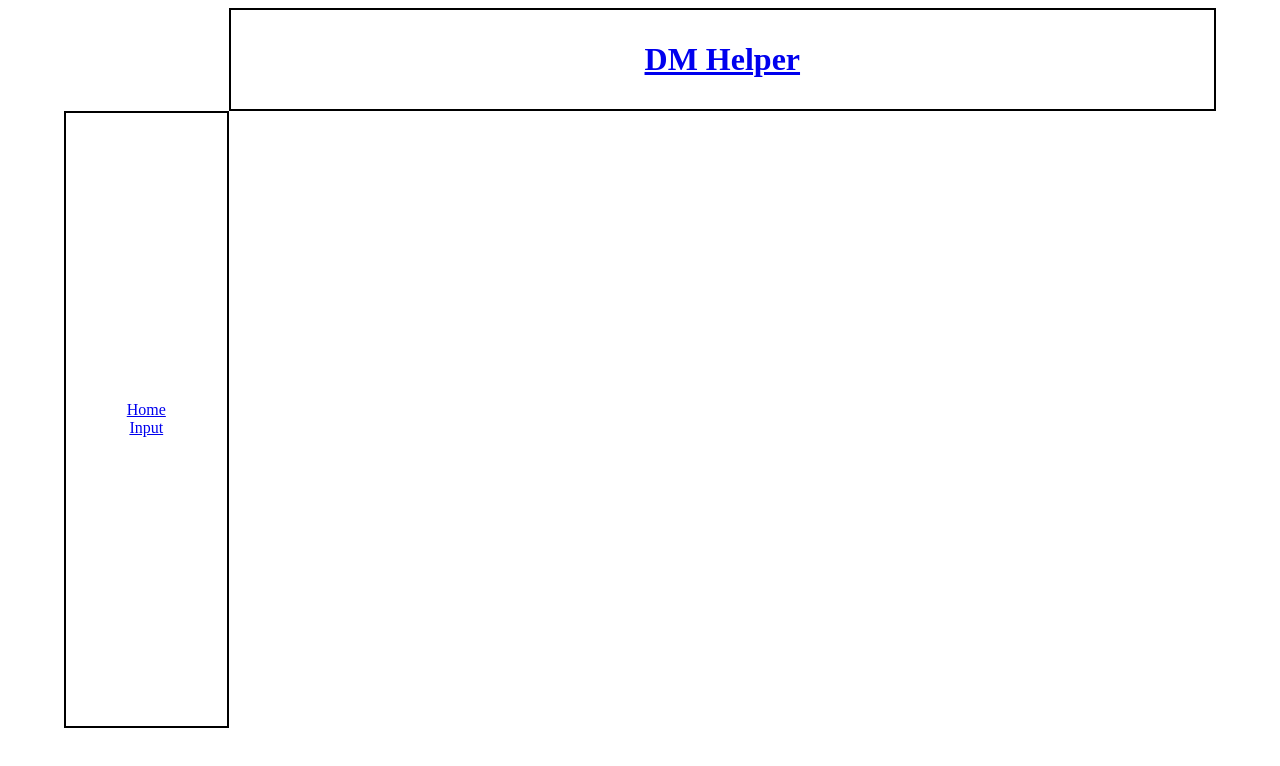
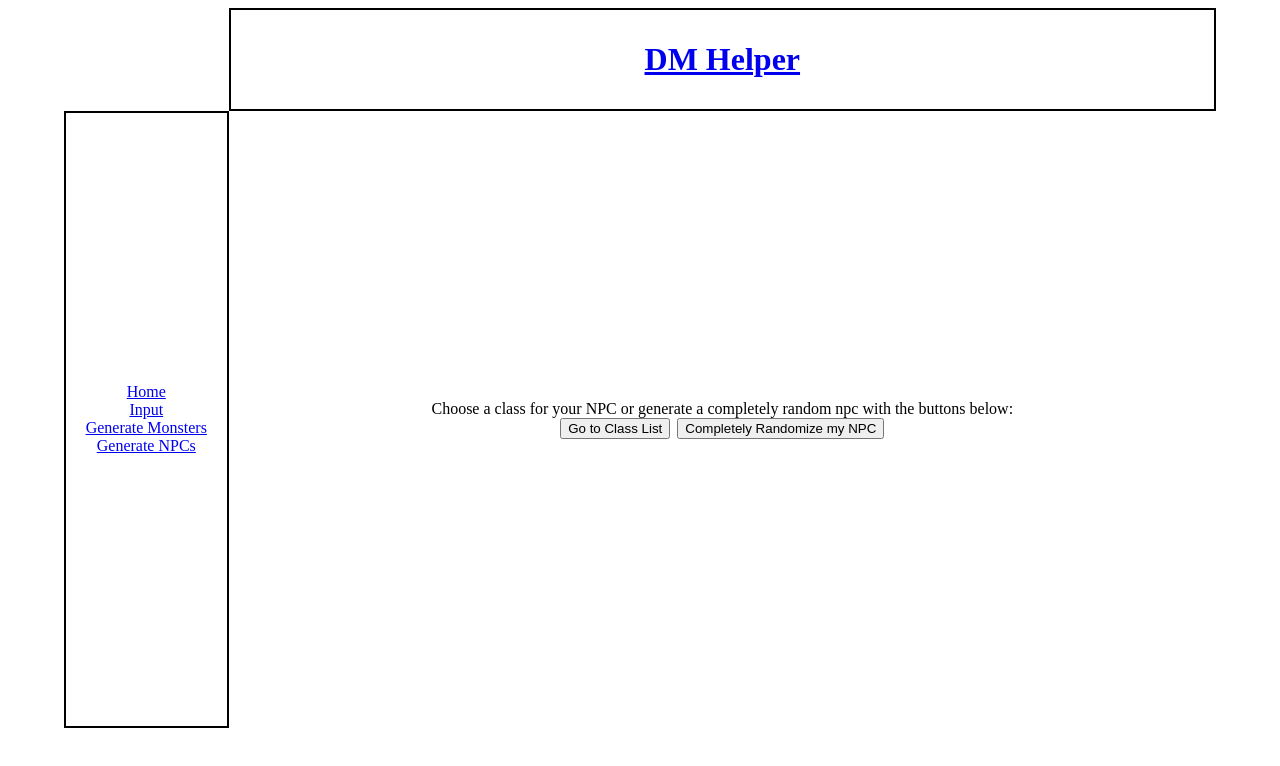
Before and after one commit to acourney/dm_helper, a React (Create React App) app: page /npc-options in a window 1280 px wide. Shown: the top 766 px of the page. Built offline with nearby package versions, Linux system fonts and the light colour scheme.

Commit message:
add basic component structure

```diff
--- a/src/App.css
+++ b/src/App.css
@@ -48,6 +48,8 @@ header {
 }
 
 main {
+  margin: 0 auto;
+
   width: 100%;
   height: 100%;
 
@@ -65,3 +67,19 @@ form {
   justify-content: center;
   align-items: center;
 }
+
+.generator-buttons {
+  width: 70%;
+  display: flex;
+  flex-direction: column;
+  justify-content: center;
+  align-items: center;
+}
+
+.button-container {
+  display: flex;
+  flex-direction: row;
+  justify-content: center;
+  align-items: center;
+  gap: 7px;
+}
--- a/src/App.js
+++ b/src/App.js
@@ -4,6 +4,8 @@ import { Route, Link, Routes, Navigate } from "react-router-dom";
 import "./App.css";
 
 import PartyInput from "./components/PartyInput/PartyInput";
+import NPCGeneratorButtons from "./components/NPCGeneratorButtons/NPCGeneratorButtons";
+import MonsterGenerator from "./components/MonsterGenerator/MonsterGenerator";
 import Home from "./components/Home/Home";
 
 function App() {
@@ -12,6 +14,8 @@ function App() {
       <nav>
         <Link to="/">Home</Link>
         <Link to="/input">Input</Link>
+        <Link to="/monster-generator">Generate Monsters</Link>
+        <Link to="/npc-options">Generate NPCs</Link>
       </nav>
 
       <header>
@@ -26,6 +30,8 @@ function App() {
           <Route path="/home" element={<Navigate to="/" />} />
 
           <Route path="/input" element={<PartyInput />} />
+          <Route path="/monster-generator" element={<MonsterGenerator />} />
+          <Route path="/npc-options" element={<NPCGeneratorButtons />} />
         </Routes>
       </div>
     </div>
--- /dev/null
+++ b/src/components/MonsterGenerator/MonsterGenerator.js
@@ -0,0 +1,11 @@
+import React from "react";
+
+function MonsterGenerator(props) {
+  return (
+    <main>
+      <p>Hello from MonsterGenerator</p>
+    </main>
+  );
+}
+
+export default MonsterGenerator;
--- /dev/null
+++ b/src/components/NPCGeneratorButtons/NPCGeneratorButtons.js
@@ -0,0 +1,16 @@
+import React from "react";
+
+function NPCGeneratorButtons(props) {
+  return (
+    <main className="generator-buttons">
+      Choose a class for your NPC or generate a completely random npc with the
+      buttons below:
+      <div className="button-container">
+        <button>Go to Class List</button>
+        <button>Completely Randomize my NPC</button>
+      </div>
+    </main>
+  );
+}
+
+export default NPCGeneratorButtons;
```
Also changed, not shown: src/components/GenerateNPCByClass/GenerateNPCByClass.js (added, +11 -0 lines), src/components/GenerateNPCRandomly/GenerateNPCRandomly.js (added, +11 -0 lines).
